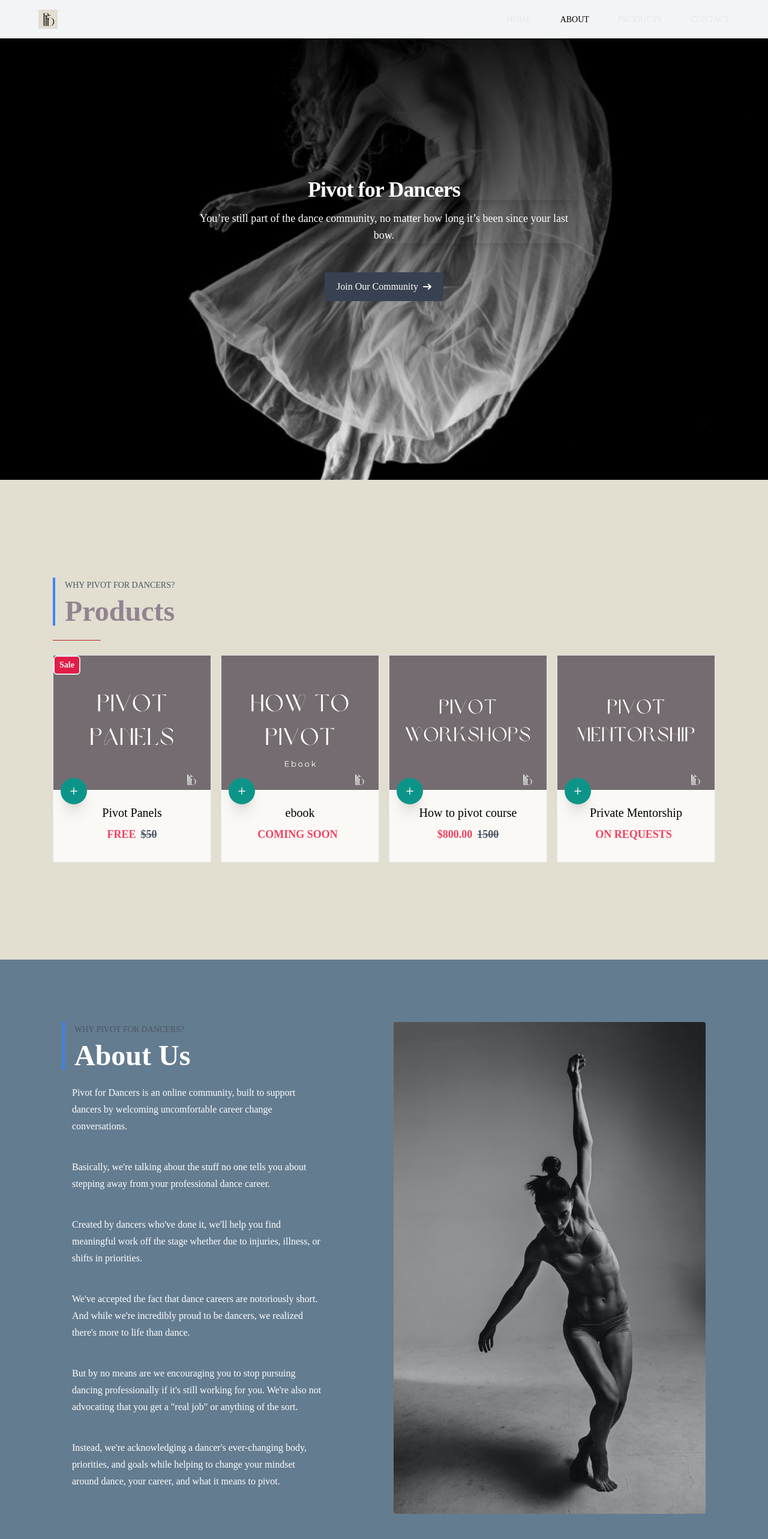
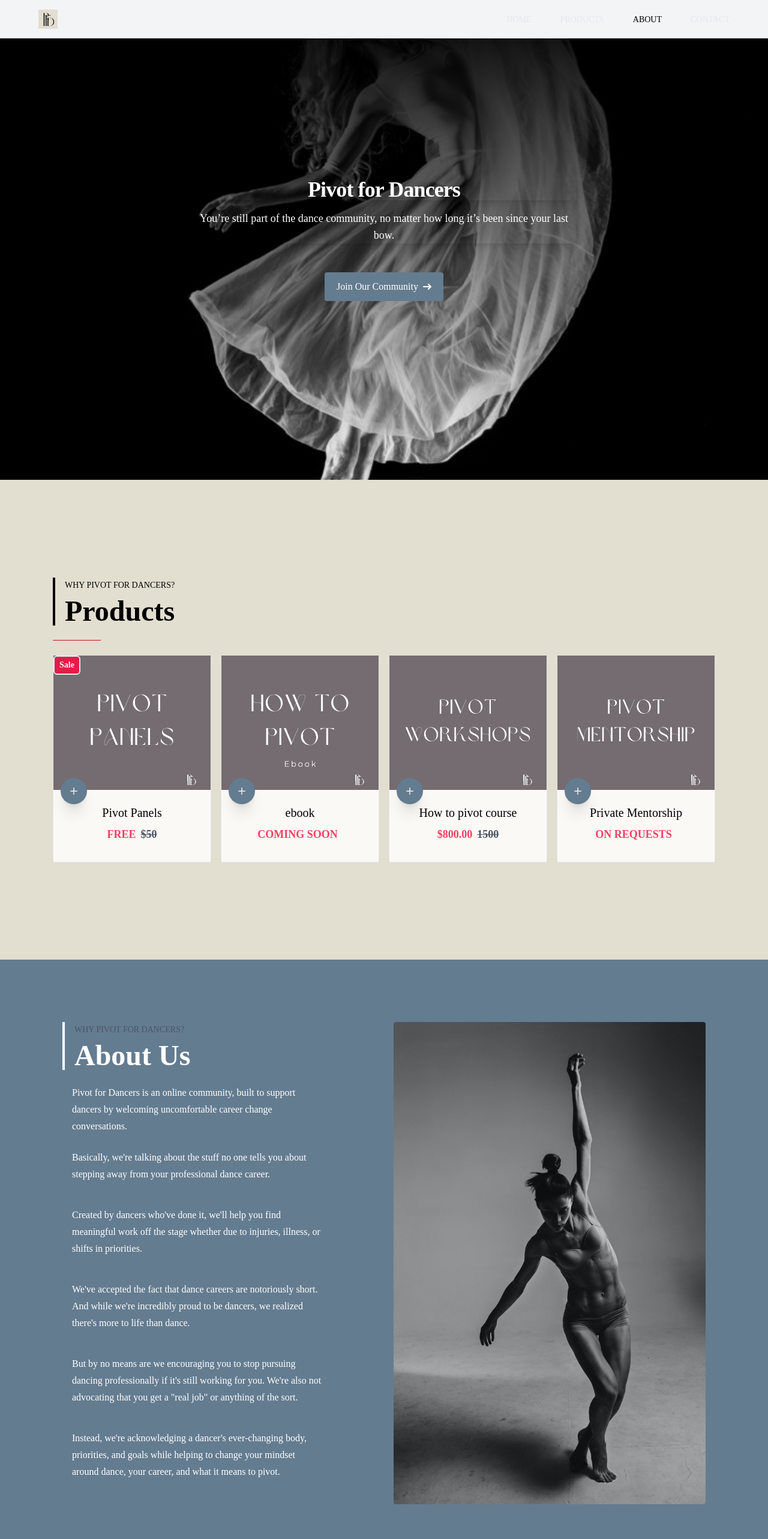
Before and after one commit to IsaacCavallaro/pivot-for-dancers, a React (Create React App) app: page / in a window 1280 px wide. Shown: the top 2566 px of the page at 60% size. Built offline with nearby package versions, Linux system fonts and the light colour scheme; a web font is replaced by a local one.

Commit message:
WIP: basic animations

```diff
--- a/src/components/About.tsx
+++ b/src/components/About.tsx
@@ -1,19 +1,58 @@
-import React from 'react';
+import React, { useEffect, useState } from 'react';
+import { useSpring, animated } from 'react-spring';
 
 const AboutUsSection: React.FC = () => {
+  const [isVisible, setIsVisible] = useState(false);
+
+  const textAnimation = useSpring({
+    opacity: isVisible ? 1 : 0,
+    transform: isVisible ? 'translateX(0)' : 'translateX(-50px)',
+    config: { duration: 800 },
+  });
+
+  const imageAnimation = useSpring({
+    opacity: isVisible ? 1 : 0,
+    transform: isVisible ? 'translateX(0)' : 'translateX(50px)',
+    config: { duration: 800 },
+  });
+
+  useEffect(() => {
+    const handleScroll = () => {
+      const aboutSection = document.getElementById('about');
+
+      if (aboutSection) {
+        const rect = aboutSection.getBoundingClientRect();
+        const isSectionVisible = rect.top <= window.innerHeight / 2 && rect.bottom >= window.innerHeight / 2;
+
+        if (isSectionVisible) {
+          setIsVisible(true);
+        } else {
+          setIsVisible(false);
+        }
+      }
+    };
+
+    window.addEventListener('scroll', handleScroll);
+
+    return () => {
+      window.removeEventListener('scroll', handleScroll);
+    };
+  }, []);
+
   return (
     <section id="about" className="py-10 lg:py-20 bg-light-gray font-montserrat">
       <div className="max-w-6xl py-4 mx-auto lg:py-6 md:px-6">
         <div className="flex flex-wrap">
           <div className="w-full px-4 mb-10 lg:w-1/2 lg:mb-0">
             <div className="lg:max-w-md">
-              <div className="px-4 pl-4 mb-6 border-l-4 border-blue-500">
+              <div className="px-4 pl-4 mb-6 border-l-4 border-white">
                 <span className="text-sm text-gray-600 uppercase dark:text-gray-400">Why Pivot For Dancers?</span>
                 <h1 className="mt-2 text-3xl font-black text-white md:text-5xl">
                   About Us
                 </h1>
               </div>
-              <p className="px-4 mb-10 text-base leading-7 text-white">
+              <animated.div style={textAnimation}>
+                <p className="px-4 mb-10 text-base leading-7 text-white mb-6">
                   Pivot for Dancers is an online community, built to support dancers by welcoming uncomfortable career change conversations.
                 </p>
                 <p className="px-4 mb-10 text-base leading-7 text-white">
@@ -31,11 +70,15 @@ const AboutUsSection: React.FC = () => {
                 <p className="px-4 mb-10 text-base leading-7 text-white">
                   Instead, we're acknowledging a dancer's ever-changing body, priorities, and goals while helping to change your mindset around dance, your career, and what it means to pivot.
                 </p>
+              </animated.div>
             </div>
           </div>
           <div className="w-full px-4 mb-10 lg:w-1/2 lg:mb-0">
-            <img src="/assets/test-pic-two.jpeg" alt=""
+            <animated.img
+              src="/assets/test-pic-two.jpeg"
+              alt=""
               className="relative z-40 object-cover w-full h-full rounded"
+              style={imageAnimation}
             />
           </div>
         </div>
--- a/src/components/Home.tsx
+++ b/src/components/Home.tsx
@@ -15,7 +15,7 @@ const Home: React.FC = () => {
           </p>
           <a
             href="#contact"
-            className="inline-flex justify-center items-center py-3 px-5 text-base font-medium text-center text-white bg-gray-700 hover:bg-blue-700 text-white font-bold py-2 px-4 rounded focus:outline-none focus:shadow-outline-blue active:bg-blue-800 mt-4"
+            className="inline-flex justify-center items-center py-3 px-5 text-base font-medium text-center text-white bg-light-gray hover:bg-dark-gray text-white font-bold py-2 px-4 rounded focus:outline-none focus:shadow-outline-blue active:bg-blue-800 mt-4"
           >
             Join Our Community
             <svg className="w-3.5 h-3.5 ms-2 rtl:rotate-180" aria-hidden="true" xmlns="http://www.w3.org/2000/svg" fill="none" viewBox="0 0 14 10">
--- a/src/components/Navigation.tsx
+++ b/src/components/Navigation.tsx
@@ -53,7 +53,7 @@ const Navbar: React.FC<NavbarProps> = () => {
   }, []);
 
   return (
-    <section className="bg-gray-100 dark:bg-gray-800 font-poppins">
+    <section className="bg-dark-gray font-poppins">
       <div className="max-w-6xl px-4 mx-auto">
         <nav className="fixed top-0 left-0 right-0 bg-gray-100 dark:bg-gray-800 py-4 z-50">
           <div className="max-w-6xl mx-auto flex items-center justify-between">
@@ -79,25 +79,25 @@ const Navbar: React.FC<NavbarProps> = () => {
               {!open && (
                 <>
                   <li>
-                  <a href="#home" className={`text-sm ${activeSection === 'home' ? 'tan-300' : 'text-gray-200 dark:text-gray-300'} hover:text-blue-200 dark:hover:text-blue-300`} onClick={(e) => handleNavLinkClick('home', e)}>
+                  <a href="#home" className={`text-sm ${activeSection === 'home' ? 'tan-300' : 'text-gray-200 dark:text-gray-300'} hover:text-light-gray`} onClick={(e) => handleNavLinkClick('home', e)}>
                     HOME
                   </a>
                   </li>
                   <li>
-                    <a href="#about" className={`text-sm ${activeSection === 'about' ? 'tan-300' : 'text-gray-200 dark:text-gray-300'} hover:text-blue-200 dark:hover:text-blue-300`} onClick={(e) => handleNavLinkClick('about', e)}>
-                      ABOUT
+                    <a href="#products" className={`text-sm ${activeSection === 'products' ? 'tan-300' : 'text-gray-200 dark:text-gray-300'} hover:text-light-gray`} onClick={(e) => handleNavLinkClick('about', e)}>
+                    PRODUCTS
                     </a>
                   </li>
 
                   <li>
-                    <a href="#products" className={`text-sm ${activeSection === 'products' ? 'tan-300' : 'text-gray-200 dark:text-gray-300'} hover:text-blue-200 dark:hover:text-blue-300`} onClick={(e) => handleNavLinkClick('products', e)}>
-                      PRODUCTS
+                    <a href="#about" className={`text-sm ${activeSection === 'about' ? 'tan-300' : 'text-gray-200 dark:text-gray-300'} hover:text-light-gray`} onClick={(e) => handleNavLinkClick('products', e)}>
+                      ABOUT
                     </a>
                   </li>
 
 
                   <li>
-                    <a href="#contact" className={`text-sm ${activeSection === 'contact' ? 'tan-300' : 'text-gray-200 dark:text-gray-300'} hover:text-blue-200 dark:hover:text-blue-300`} onClick={(e) => handleNavLinkClick('contact', e)}>
+                    <a href="#contact" className={`text-sm ${activeSection === 'contact' ? 'tan-300' : 'text-gray-200 dark:text-gray-300'} hover:text-light-gray`} onClick={(e) => handleNavLinkClick('contact', e)}>
                       CONTACT
                     </a>
                   </li>
@@ -109,9 +109,6 @@ const Navbar: React.FC<NavbarProps> = () => {
         <div className={`lg:hidden fixed inset-0 z-20 bg-gray-900 bg-opacity-25 dark:bg-gray-400 ${open ? 'block' : 'hidden'}`} onClick={handleToggle}></div>
         <div className={`lg:hidden fixed inset-y-0 left-0 z-30 w-64 bg-blue-50 dark:bg-gray-800 transform duration-300 ease-in-out ${open ? 'translate-x-0' : '-translate-x-full'}`}>
           <div className="flex justify-between items-center px-5 py-2">
-            <a className="text-2xl font-bold dark:text-gray-300" href="#">
-              Logo
-            </a>
             <button className="rounded-md hover:text-blue-300 dark:text-gray-400" onClick={handleToggle}>
               <svg xmlns="http://www.w3.org/2000/svg" width="24" height="24" fill="currentColor" className="bi bi-x-circle" viewBox="0 0 16 16">
                 <path d="M8 15A7 7 0 1 1 8 1a7 7 0 0 1 0 14zm0 1A8 8 0 1 0 8 0a8 8 0 0 0 0 16z" />
--- a/src/components/Products.tsx
+++ b/src/components/Products.tsx
@@ -6,9 +6,9 @@ const FeaturedProducts: React.FC = () => {
   return (
     <section className="flex items-center bg-beige lg:h-screen">
       <div id="products" className="justify-center flex-1 max-w-6xl px-4 py-4 mx-auto lg:py-8 md:px-6">
-      <div className="px-4 pl-4 mb-6 border-l-4 border-blue-500">
-                <span className="text-sm text-gray-600 uppercase dark:text-gray-400">Why Pivot For Dancers?</span>
-                <h1 className="mt-2 text-3xl font-black text-purple-gray md:text-5xl">
+      <div className="px-4 pl-4 mb-6 border-l-4 border-black">
+                <span className="text-sm text-black uppercase">Why Pivot For Dancers?</span>
+                <h1 className="mt-2 text-3xl font-black text-black md:text-5xl">
                   Products
                 </h1>
               </div>
@@ -23,7 +23,7 @@ const FeaturedProducts: React.FC = () => {
             <span className="absolute top-0 left-0 px-4 py-2 lg:px-2 lg:py-1 text-sm font-bold text-gray-100 border-2 rounded-md bg-rose-600">
               Sale
             </span>
-            <div className="absolute bottom-0 left-3 z-10 z-10 flex items-center justify-center p-2 -mb-6 text-center text-gray-100 bg-teal-600 rounded-full shadow-xl hover:bg-teal-700 w-11 h-11">
+            <div className="absolute bottom-0 left-3 z-10 flex items-center justify-center p-2 -mb-6 text-center text-gray-100 bg-light-gray rounded-full shadow-xl hover:bg-purple-gray w-11 h-11">
               <a href="https://www.youtube.com/watch?v=jVOzzS-Rdks&list=PLgpMNLeroa9rYSEVR0FFySlFowT4HuTZh" target="_blank" rel="noopener noreferrer">
                 <svg xmlns="http://www.w3.org/2000/svg" width="16" height="16" fill="currentColor" className="w-6 h-6 bi bi-plus" viewBox="0 0 16 16">
                   <path d="M8 4a.5.5 0 0 1 .5.5v3h3a.5.5 0 0 1 0 1h-3v3a.5.5 0 0 1-1 0v-3h-3a.5.5 0 0 1 0-1h3v-3A.5.5 0 0 1 8 4z"></path>
@@ -51,7 +51,7 @@ const FeaturedProducts: React.FC = () => {
               <a href="#" className="">
                 <img src="/assets/how-to-pivot-ebook.png" alt="" className="object-cover w-full mx-auto h-96 lg:h-56" />
               </a>
-              <div className="absolute bottom-0 left-3 z-10 flex items-center justify-center p-2 -mb-6 text-center text-gray-100 bg-teal-600 rounded-full shadow-xl hover:bg-teal-700 w-11 h-11">
+              <div className="absolute bottom-0 left-3 z-10 flex items-center justify-center p-2 -mb-6 text-center text-gray-100 bg-light-gray rounded-full shadow-xl hover:bg-purple-gray w-11 h-11">
                 <a href="#" className="">
                   <svg xmlns="http://www.w3.org/2000/svg" width="16" height="16" fill="currentColor" className="w-6 h-6 bi bi-plus" viewBox="0 0 16 16">
                     <path d="M8 4a.5.5 0 0 1 .5.5v3h3a.5.5 0 0 1 0 1h-3v3a.5.5 0 0 1-1 0v-3h-3a.5.5 0 0 1 0-1h3v-3A.5.5 0 0 1 8 4z"></path>
@@ -78,7 +78,7 @@ const FeaturedProducts: React.FC = () => {
               <a href="#" className="">
                 <img src="/assets/pivot-workshop.png" alt="" className="object-cover w-full mx-auto h-96 lg:h-56" />
               </a>
-              <div className="absolute bottom-0 left-3 z-10 flex items-center justify-center p-2 -mb-6 text-center text-gray-100 bg-teal-600 rounded-full shadow-xl hover:bg-teal-700 w-11 h-11">
+              <div className="absolute bottom-0 left-3 z-10 flex items-center justify-center p-2 -mb-6 text-center text-gray-100 bg-light-gray rounded-full shadow-xl hover:bg-purple-gray w-11 h-11">
                 <a href="#" className="">
                   <svg xmlns="http://www.w3.org/2000/svg" width="16" height="16" fill="currentColor" className="w-6 h-6 bi bi-plus" viewBox="0 0 16 16">
                     <path d="M8 4a.5.5 0 0 1 .5.5v3h3a.5.5 0 0 1 0 1h-3v3a.5.5 0 0 1-1 0v-3h-3a.5.5 0 0 1 0-1h3v-3A.5.5 0 0 1 8 4z"></path>
@@ -105,7 +105,7 @@ const FeaturedProducts: React.FC = () => {
               <a href="#" className="">
                 <img src="/assets/pivot-mentorship.png" alt="" className="object-cover w-full mx-auto h-96 lg:h-56" />
               </a>
-              <div className="absolute bottom-0 left-3 z-10 z-10 flex items-center justify-center p-2 -mb-6 text-center text-gray-100 bg-teal-600 rounded-full shadow-xl hover:bg-teal-700 w-11 h-11">
+              <div className="absolute bottom-0 left-3 z-10 flex items-center justify-center p-2 -mb-6 text-center text-gray-100 bg-light-gray rounded-full shadow-xl hover:bg-purple-gray w-11 h-11">
                 <a href="#" className="">
                   <svg xmlns="http://www.w3.org/2000/svg" width="16" height="16" fill="currentColor" className="w-6 h-6 bi bi-plus" viewBox="0 0 16 16">
                     <path d="M8 4a.5.5 0 0 1 .5.5v3h3a.5.5 0 0 1 0 1h-3v3a.5.5 0 0 1-1 0v-3h-3a.5.5 0 0 1 0-1h3v-3A.5.5 0 0 1 8 4z"></path>
--- a/src/components/TestimonialSection.tsx
+++ b/src/components/TestimonialSection.tsx
@@ -25,9 +25,9 @@ const TestimonialsSection: React.FC = () => {
   return (
     <section className="flex items-center bg-light-gray lg:h-screen">
       <div className="p-4 mx-auto max-w-7xl">
-      <div className="px-4 pl-4 mb-6 border-l-4 border-blue-500">
-            <span className="text-sm text-gray-600 uppercase dark:text-gray-400">Why Pivot For Dancers?</span>
-            <h1 className="mt-2 text-3xl font-black text-gray-700 md:text-5xl dark:text-gray-300">
+      <div className="px-4 pl-4 mb-6 border-l-4 border-white">
+            <span className="text-sm text-white uppercase dark:text-gray-400">Why Pivot For Dancers?</span>
+            <h1 className="mt-2 text-3xl font-black text-white md:text-5xl">
               Testimonials
             </h1>
           </div>
--- a/src/components/Values.tsx
+++ b/src/components/Values.tsx
@@ -4,7 +4,7 @@ const Values: React.FC = () => {
   return (
     <section className="flex items-center bg-purple-gray lg:h-screen font-poppins">
       <div className="justify-center max-w-6xl px-4 py-4 mx-auto lg:py-0">
-      <div className="px-4 pl-4 mb-6 border-l-4 border-blue-500">
+      <div className="px-4 pl-4 mb-6 border-l-4 border-white">
         <span className="text-sm text-gray-600 uppercase dark:text-gray-400">Why Pivot For Dancers?</span>
         <h1 className="mt-2 text-3xl font-black text-white md:text-5xl">
           Our Values
```
Lines whose indentation alone changed are shown as unchanged.
